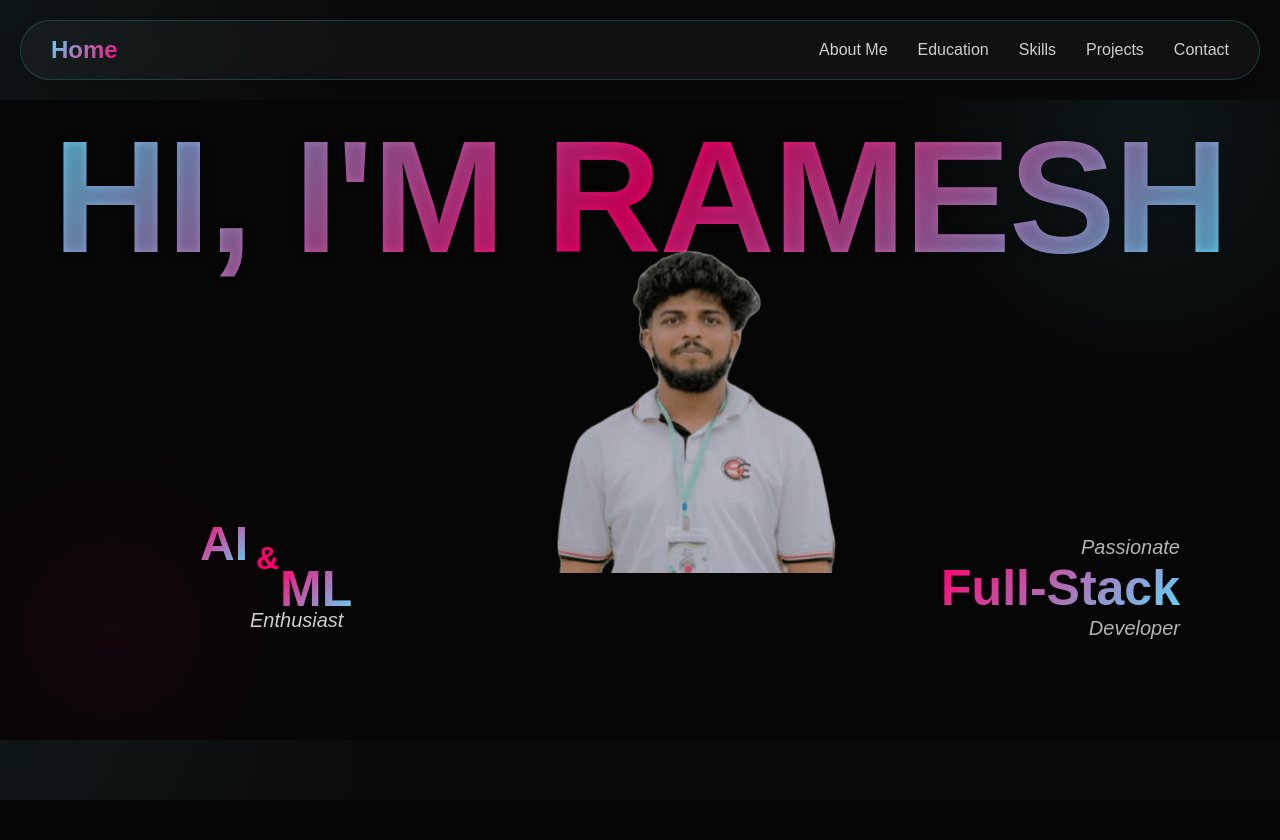
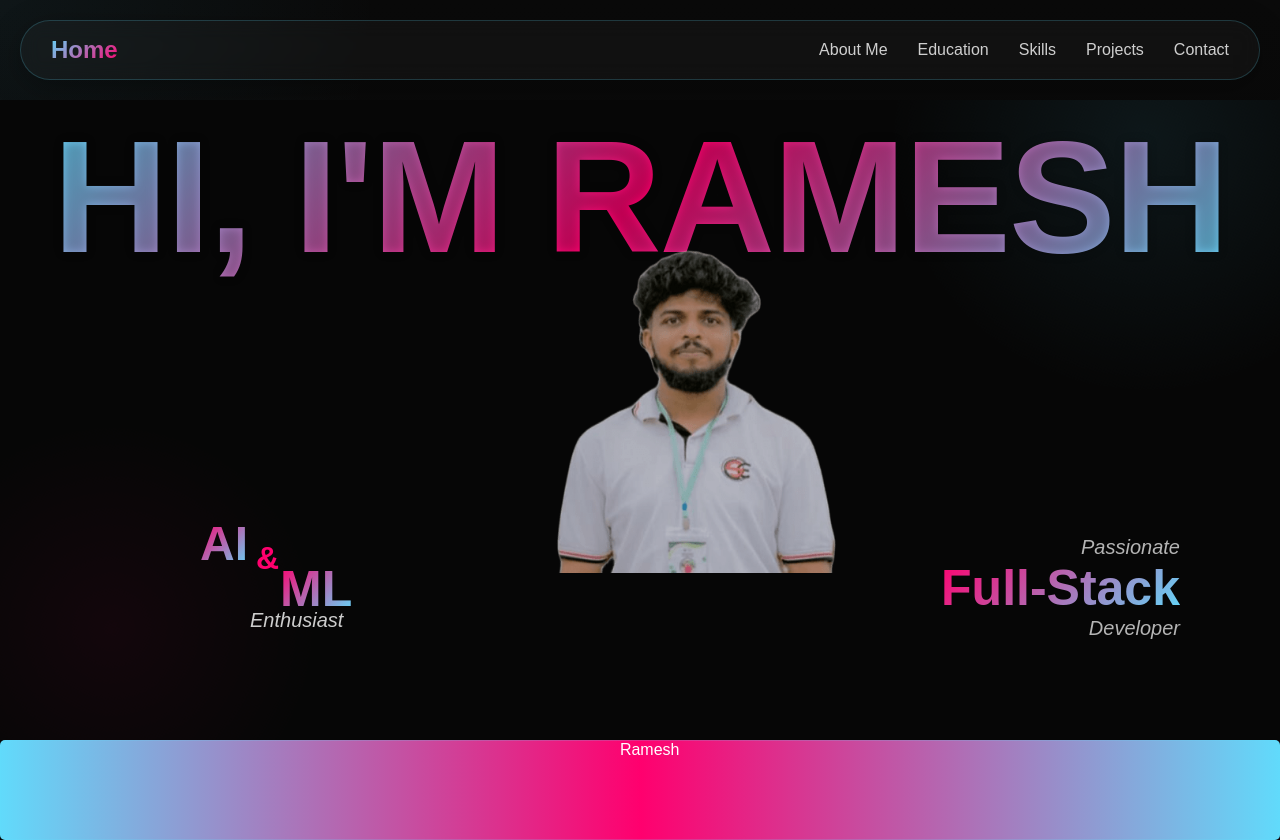
Before and after one commit to ramesh-2003-krishan/Portfolio, a React (Create React App) app in the folder portfolio/: page / in a window 1280 px wide. Before the commit the page ends 800 px from the top, so only its background shows below. Built offline with nearby package versions, Linux system fonts and the light colour scheme.

Commit message:
add moving animation bar

```diff
--- a/portfolio/src/pages/Home.js
+++ b/portfolio/src/pages/Home.js
@@ -1,6 +1,8 @@
 import '../style/Home.css';
 
 export default function Home() {
+
+
   return (
     <div className="home-page">
       <nav className="navbar">
@@ -33,8 +35,14 @@ export default function Home() {
         <div className="img">
             <img src="/assests/mine.png" alt="Ramesh" className="profile" />
         </div>
+      </section>
 
+      <section className="bar">
+        <div className="animated-bar-container">
+          <div className="animated-bar">Ramesh</div>
+        </div>
       </section>
+
     </div>
   );
 }
--- a/portfolio/src/style/Home.css
+++ b/portfolio/src/style/Home.css
@@ -164,6 +164,7 @@ body {
   z-index: 2;
   background: linear-gradient(135deg, #ff006e, #61dafb);
   -webkit-background-clip: text;
+  background-clip: text;
   -webkit-text-fill-color: transparent;
 }
 
@@ -194,6 +195,7 @@ body {
   z-index: 2;
    background: linear-gradient(135deg, #ff006e, #61dafb);
   -webkit-background-clip: text;
+  background-clip: text;
   -webkit-text-fill-color: transparent;
 }
 
@@ -318,3 +320,34 @@ body {
     box-shadow: 0 0 60px rgba(97, 218, 251, 0.6), 0 0 120px rgba(255, 0, 110, 0.4);
   }
 }
+
+.animated-bar-container {
+  bottom: 0;
+  left: 0;
+  width: 100% ;
+  height: 100px;
+  overflow: hidden;
+  border-radius: 5px;
+  position: relative;
+  background: linear-gradient(90deg, #61dafb, #ff006e, #61dafb);
+  border: 1px solid rgba(97, 218, 251, 0.2);
+  backdrop-filter: blur(5px);
+}
+
+.animated-bar {
+  width: 30%;
+  height: 100%;
+  text-align: center;
+  position: absolute;
+
+  animation:moveBar 10s linear infinite;
+}
+
+@keyframes moveBar {
+  0% {
+    transform: translateX(-100%);
+  }
+  100% {
+    transform: translateX(300%);
+  }
+}
```
